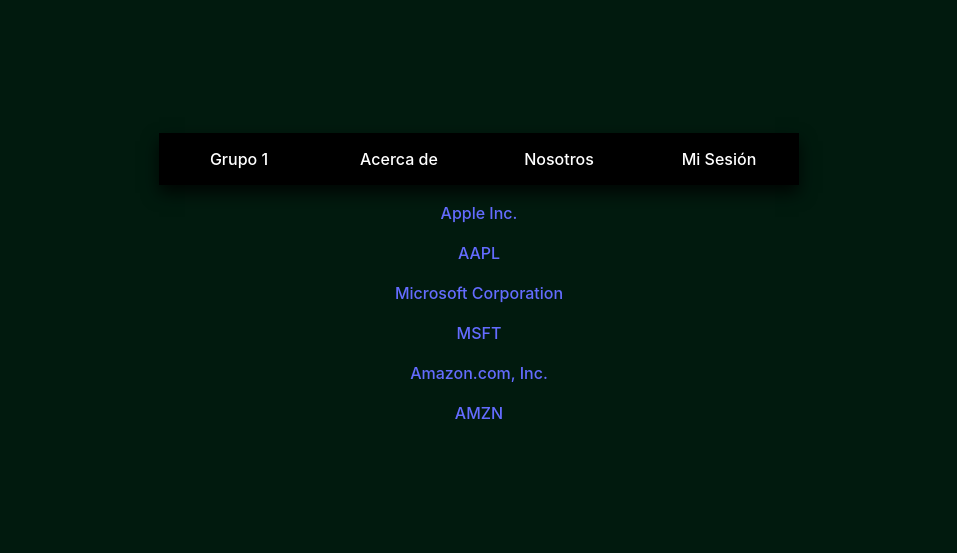
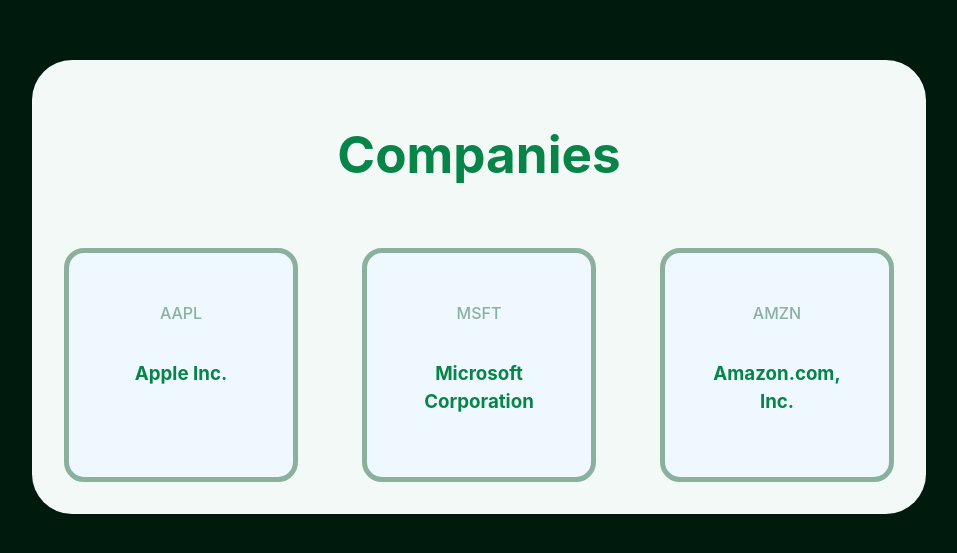
Before and after one commit to Borjampm/Proyecto-IIC2173-Grupo1-Frontend, a React (Vite) app in the folder legit-project/: page /companies in a window 1280 px wide. Shown: the part 113-666 px from the top of the page, without its empty margins (161-1118 px from the left). Built offline with nearby package versions, Linux system fonts and the light colour scheme.

Commit message:
display de empresas

```diff
--- a/legit-project/src/Routing.jsx
+++ b/legit-project/src/Routing.jsx
@@ -1,7 +1,7 @@
 import { BrowserRouter, Routes, Route } from 'react-router-dom';
 import App from './App'
 import Registration from './registration/Registration'
-import CompaniesList from './companies/companies-list';
+import CompaniesList from './companies/CompaniesList';
 
 function Routing() {
     return (
--- /dev/null
+++ b/legit-project/src/companies/CompaniesList.css
@@ -0,0 +1,53 @@
+.companies-v-container {
+    display: flex;
+    flex-wrap: wrap;
+    justify-content: center;
+    flex-direction: column;                   /* Quiero cambiar el color background del body */
+    background-color: #F3F9F6;
+    border-radius: 40px;
+
+}
+
+.company {
+    margin: 2em;
+    background-color: aliceblue;
+    padding: 2em;
+    display: flex;
+    flex-direction: column;
+    width: 10em;
+    height: 10em;
+    color: #8BB09E;
+    border: 5px solid #8BB09E;
+    border-radius: 20px;
+    transition-duration: 0.4s;
+}
+
+.company h3 {
+    color: #078448;
+}
+
+.companies-v-container h1{
+    color: #078448;
+}
+
+.companies {
+    display: flex;
+    flex-wrap: wrap;
+    justify-content: center;
+    flex-direction: row;
+}
+
+
+
+.company:hover {
+    border: 5px solid #078448;
+    transition-duration: 0.4s;
+    background-color: #07844820;
+
+}
+
+
+
+/* body {
+    background-color: #B5DAC8;
+} */
--- a/legit-project/src/companies/companies-list.jsx
+++ b/legit-project/src/companies/CompaniesList.jsx
@@ -1,5 +1,6 @@
 import { Link } from "react-router-dom";
 import { useState } from 'react'
+import './CompaniesList.css'
 
 function CompaniesList() {
 
@@ -26,26 +27,24 @@
 
     return (
         <>
-            <div className="companies-list">
+            <div className="companies-v-container">
                 <p>{ msg }</p>
-                <div className="companies">
-                    { companies.map(function(company) {
-                        return(
-                            <div key={company.symbol} className="company">
-                                <Link to={`/companies/${company.symbol}`}>
-                                    <p>{ company.shortName }</p>
-                                    <p>{ company.symbol }</p>
+                <h1>Companies</h1>
+                    <div className="companies">
+                        { companies.map(function(company) {
+                            return(
+                                <Link key={company.symbol} to={`/companies/${company.symbol}`}>
+                                    <div className="company">
+                                        <p>{ company.symbol }</p>
+                                        <h3>{ company.shortName }</h3>
+                                    </div>
                                 </Link>
-                            </div>
-                        )
-                    })
-
-                    }
+                            )
+                        })}
+                    </div>
                 </div>
 
 
-
-            </div>
         </>
     )
 
--- a/legit-project/src/main.jsx
+++ b/legit-project/src/main.jsx
@@ -6,7 +6,7 @@
 
 ReactDOM.createRoot(document.getElementById('root')).render(
   <>
-    <Navbar />
+    {/* <Navbar /> */}
     <Routing />
   </>
 )
```
